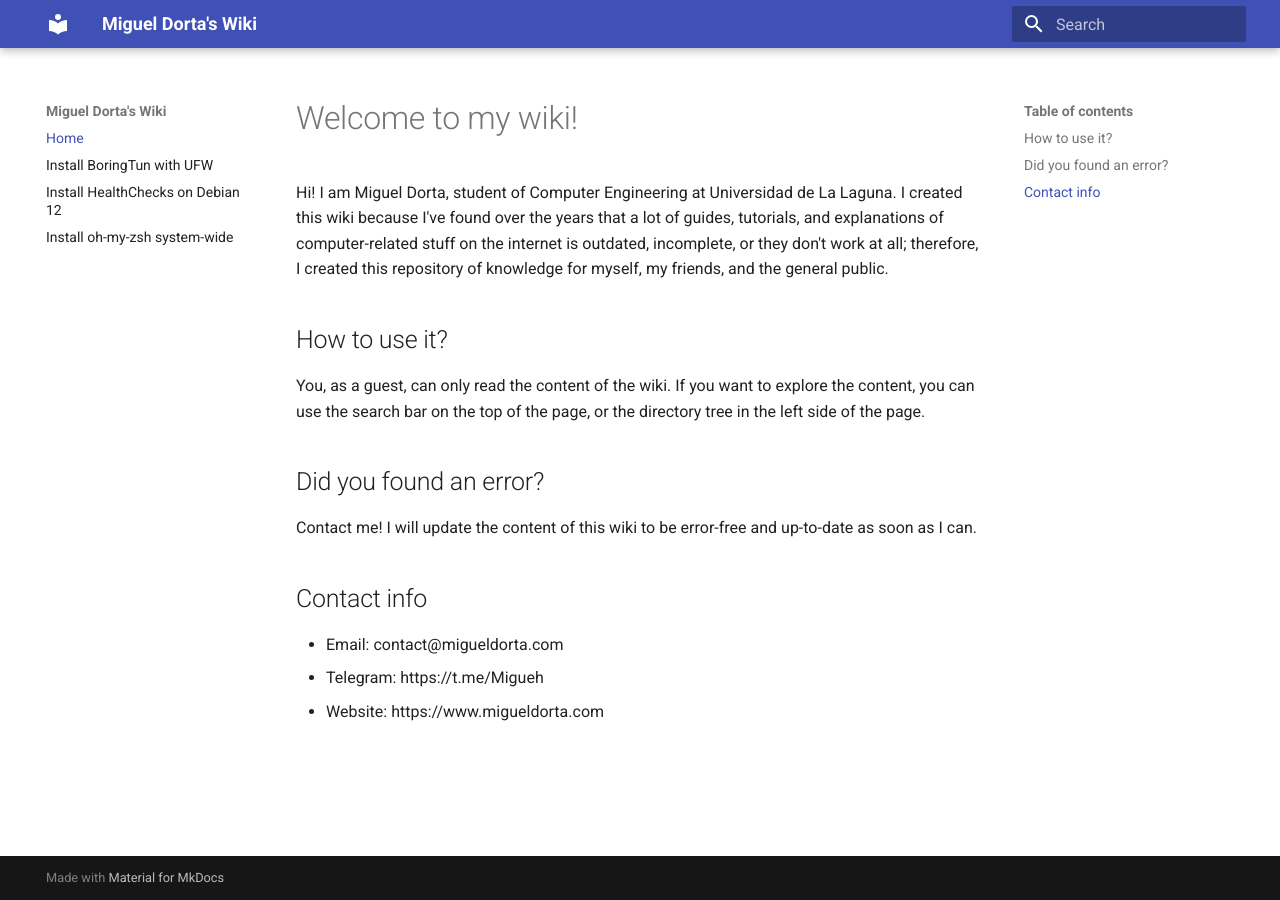
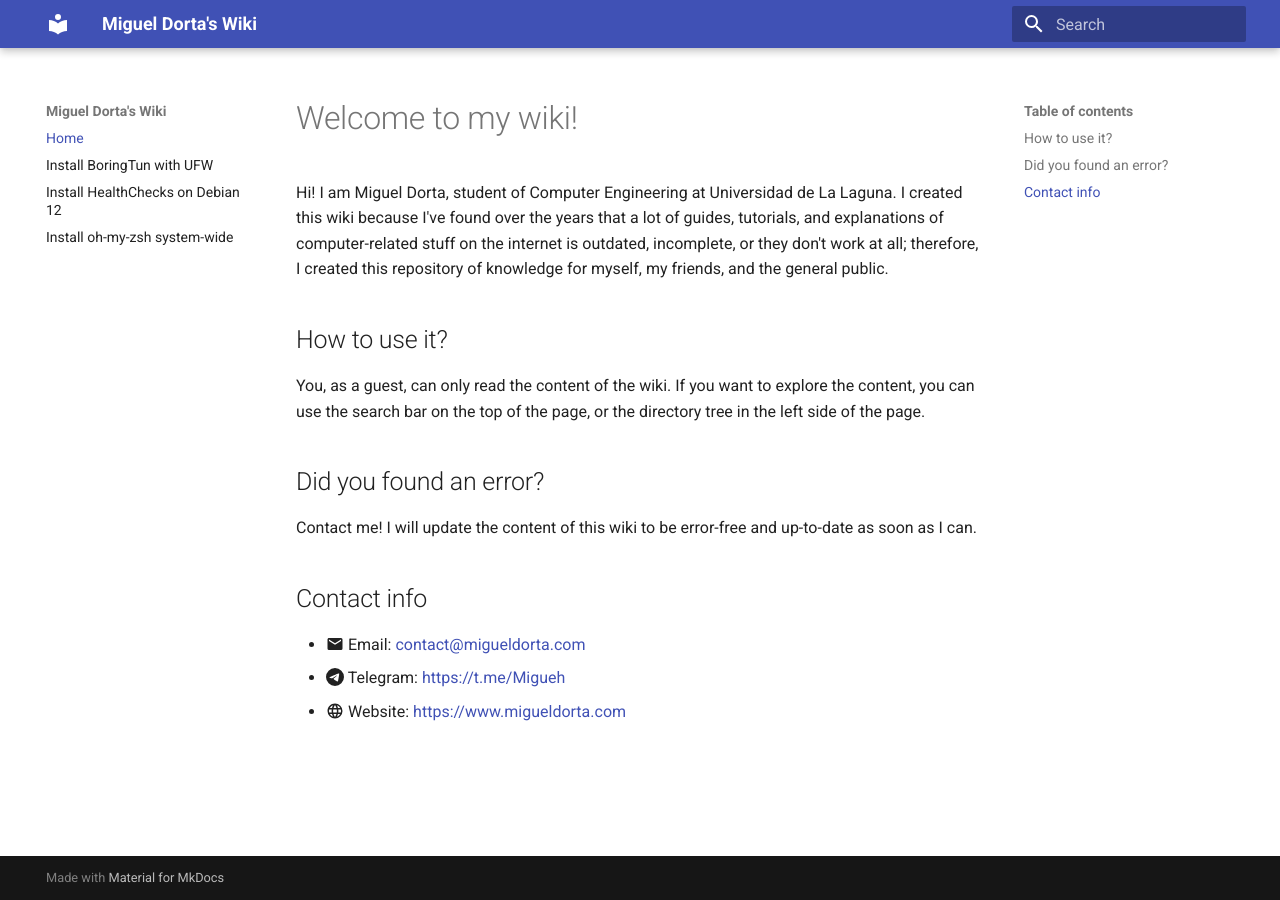
Before and after one commit to Miguel-Dorta/wiki-migueldorta-com, an MkDocs documentation site: the page built from docs/index.md, in a window 1280 px wide. Built offline with MkDocs 1.6.1 and Material for MkDocs 9.7.7, drawn with Linux system fonts in a browser that asks for light colours; part of the change alters nothing that is shown.

Commit message:
Landing page done

```diff
--- a/docs/index.md
+++ b/docs/index.md
@@ -1,13 +1,3 @@
----
-title: Miguel Dorta's Wiki
-description: Personal wiki of Miguel Dorta. Here you will find guides and tutorials about computer-related stuff.
-published: true
-date: 2022-03-08T10:24:37.882Z
-tags:
-editor: markdown
-dateCreated: 2022-02-20T16:55:47.211Z
----
-
 # Welcome to my wiki!
 Hi! I am Miguel Dorta, student of Computer Engineering at Universidad de La Laguna. I created this wiki because I've found over the years that a lot of guides, tutorials, and explanations of computer-related stuff on the internet is outdated, incomplete, or they don't work at all; therefore, I created this repository of knowledge for myself, my friends, and the general public.
 
@@ -18,6 +8,6 @@ You, as a guest, can only read the content of the wiki. If you want to explore t
 Contact me! I will update the content of this wiki to be error-free and up-to-date as soon as I can.
 
 ## Contact info
-- Email: contact@migueldorta.com
-- Telegram: https://t.me/Migueh
-- Website: https://www.migueldorta.com
+- :material-email: Email: [contact@migueldorta.com](mailto:contact@migueldorta.com)
+- :simple-telegram: Telegram: [https://t.me/Migueh](https://t.me/Migueh)
+- :material-web: Website: [https://www.migueldorta.com](https://www.migueldorta.com)
--- a/mkdocs.yml
+++ b/mkdocs.yml
@@ -1,9 +1,17 @@
-site_name: Miguel Dorta's Wiki
-site_url: https://wiki.migueldorta.com
+markdown_extensions:
+  - admonition
+  - attr_list
+  - pymdownx.details
+  - pymdownx.emoji:
+      emoji_index: !!python/name:materialx.emoji.twemoji
+      emoji_generator: !!python/name:materialx.emoji.to_svg
+  - pymdownx.superfences
 nav:
   - Home: index.md
   - Install BoringTun with UFW: boringtun.md
   - Install HealthChecks on Debian 12: healthchecks.md
   - Install oh-my-zsh system-wide: oh-my-zsh.md
+site_name: Miguel Dorta's Wiki
+site_url: https://wiki.migueldorta.com
 theme:
   name: material
```
